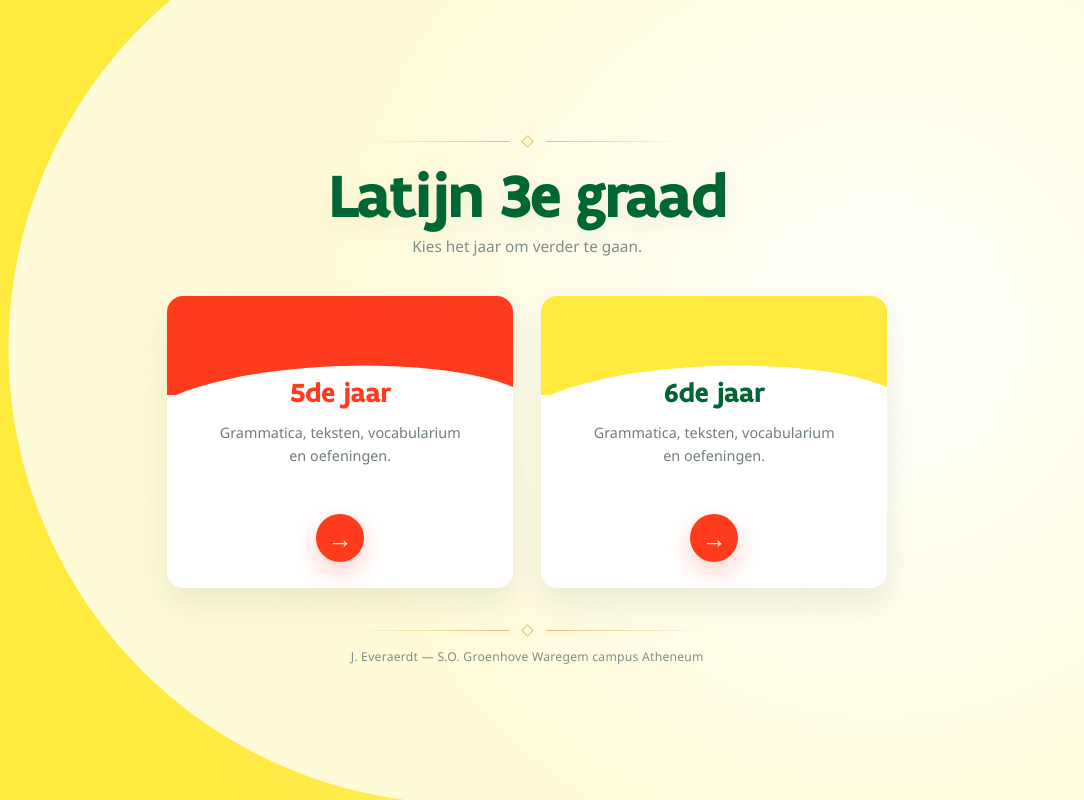
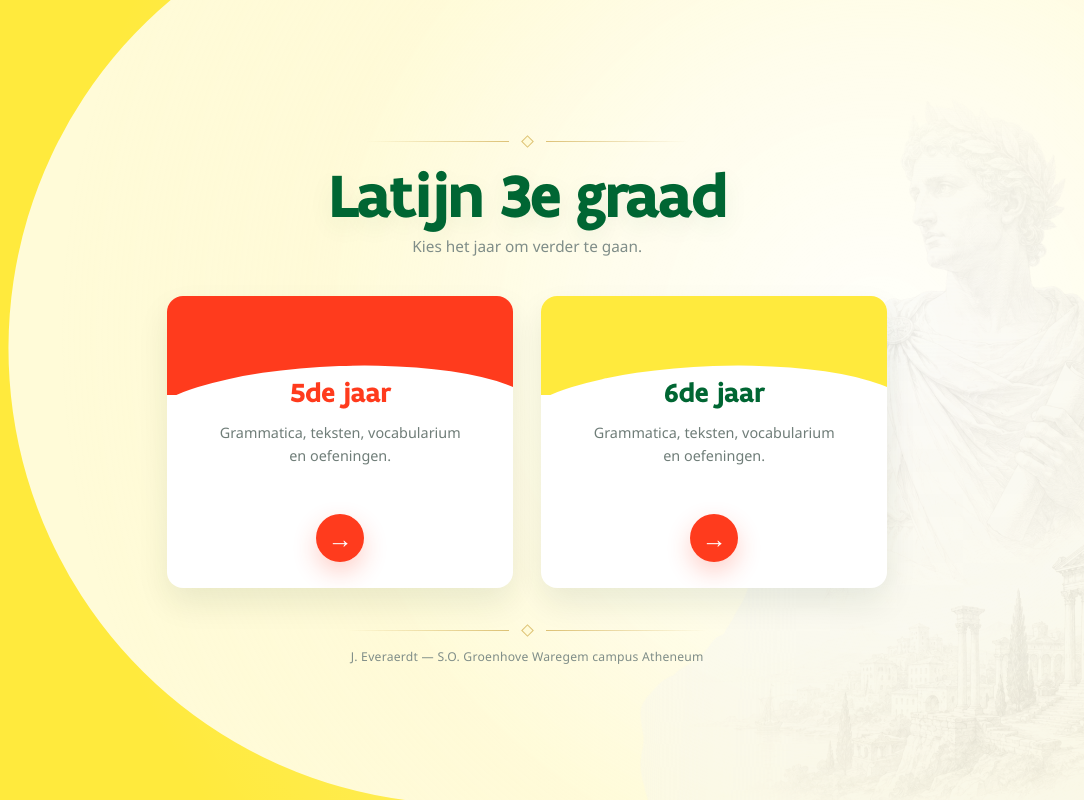
Before and after one commit to jeveraerdt/groenhovelatijn3egraad, a plain HTML site: page index.html in a window 1280 px wide. Shown: the full height of the page, 196-1280 px from the left. Drawn offline with Linux system fonts and the light colour scheme.

Commit message:
Replace background image with new statue image

```diff
--- a/index.html
+++ b/index.html
@@ -378,7 +378,7 @@
 
   <img class="hero-curve" src="images/heroes/curvedhero.svg" alt="" aria-hidden="true">
   <div class="background-glow" aria-hidden="true"></div>
-  <img class="background-image" src="images/heroes/aeneas-bg.png" alt="" aria-hidden="true">
+  <img class="background-image" src="images/heroes/index3e-statue-bg.png" alt="" aria-hidden="true">
   <img class="hero-logo" src="images/nav/logo_rood.svg" alt="" aria-hidden="true">
 
   <main class="content" aria-labelledby="pagina-titel">
```
